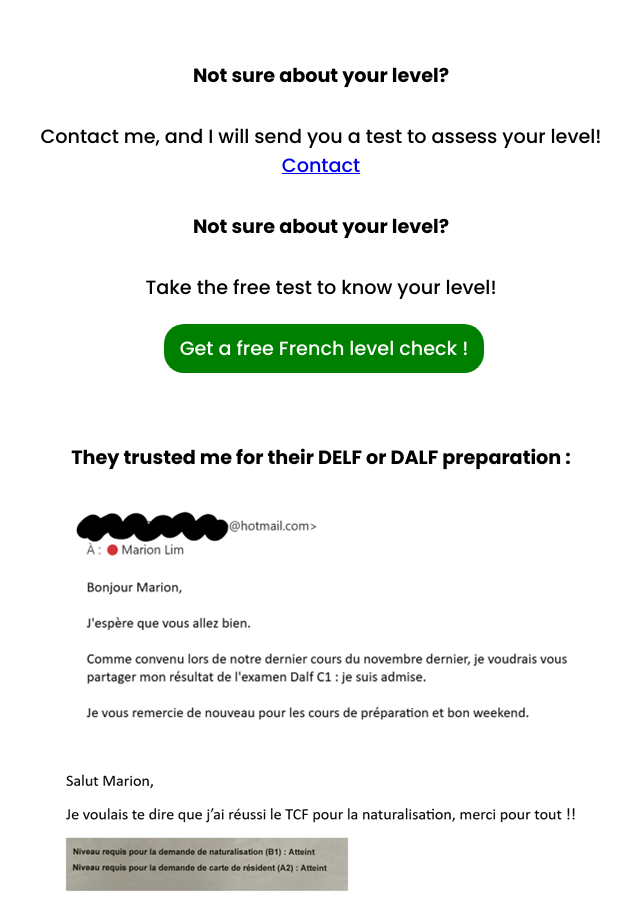
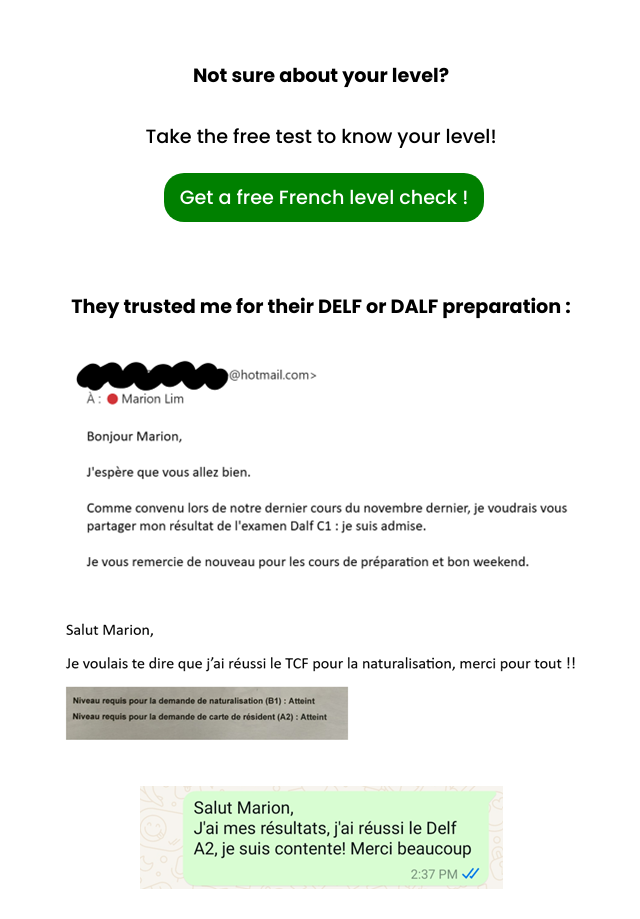
Before and after one commit to julienjavaloyes/testmarion, a plain HTML site: page french_exam_Copy.html in a window 1280 px wide. Shown: the part 3884-4803 px from the top of the page, without its empty margins (319-959 px from the left). Drawn offline with Linux system fonts and the light colour scheme.

Commit message:
Update french_exam_Copy.html

```diff
--- a/french_exam_Copy.html
+++ b/french_exam_Copy.html
@@ -238,13 +238,6 @@
         </div>
         <p align="center"><b>Not sure about your level?</b></p>
         <p align="center">
-          Contact me, and I will send you a test to assess your level! <br />
-          <a href="contact.html">Contact</a>
-        </p>
-
-
-        <p align="center"><b>Not sure about your level?</b></p>
-        <p align="center">
           Take the free test to know your level!  <br />
           <p class="toptemp5">
             <a href=""french_exam_Form_test.html"" class="button-testgratuit"
```
